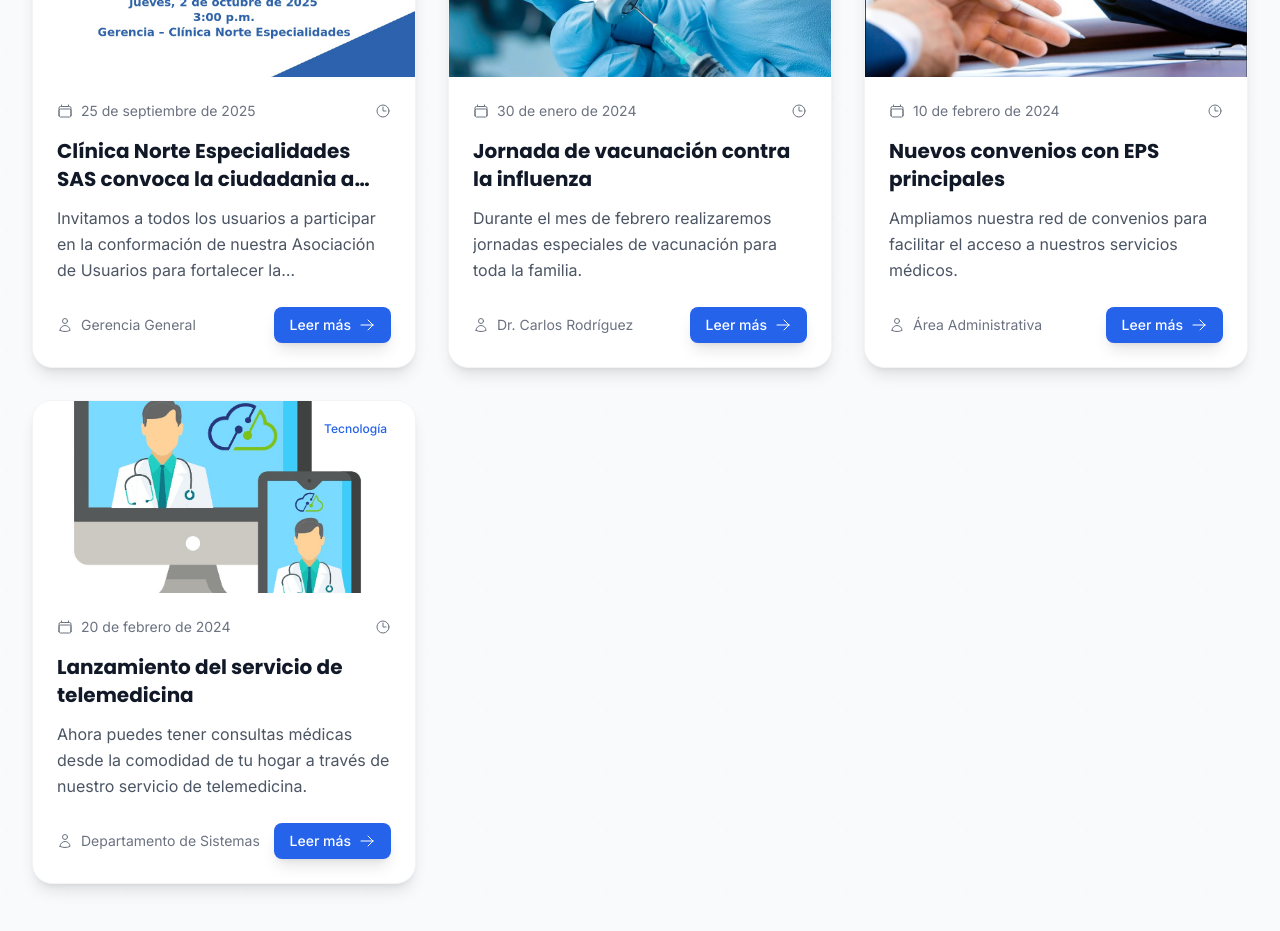
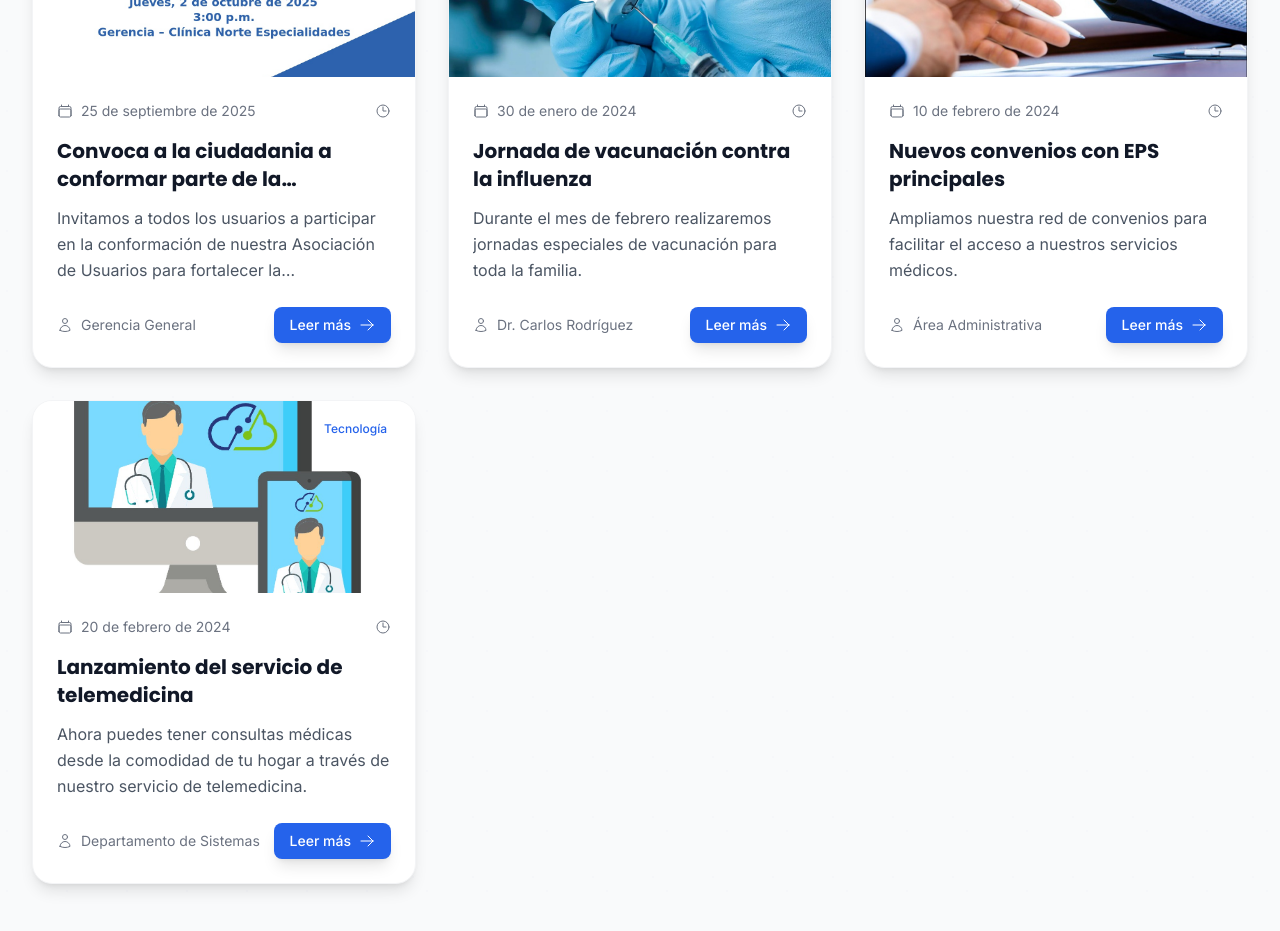
Before and after one commit to clinicanorteespecialidades/clinica_norte_especialidades, a React (Vite) app: page /noticias in a window 1280 px wide. Shown: the part 1320-2251 px from the top of the page. Built offline with nearby package versions, Linux system fonts and the light colour scheme.

Commit message:
se actualizan noticias

```diff
--- a/src/data/news-data.js
+++ b/src/data/news-data.js
@@ -2,7 +2,7 @@
 export const NEWS_ARTICLES = [
   {
     id: 'Convocatoria Asociacion de Usuarios',
-    title: 'Clínica Norte Especialidades SAS convoca la ciudadania a conformar parte de la Asociación de Usuarios',
+    title: 'Convoca a la ciudadania a conformar parte de la Asociación de Usuarios',
     summary: 'Invitamos a todos los usuarios a participar en la conformación de nuestra Asociación de Usuarios para fortalecer la comunicación y mejorar nuestros servicios.',
     content: `
 La Clínica Norte Especialidades SAS se complace en anunciar la convocatoria a la Asociación de Usuarios, un espacio de participación y diálogo entre la comunidad y nuestros profesionales de la salud. Esta iniciativa busca:
```
